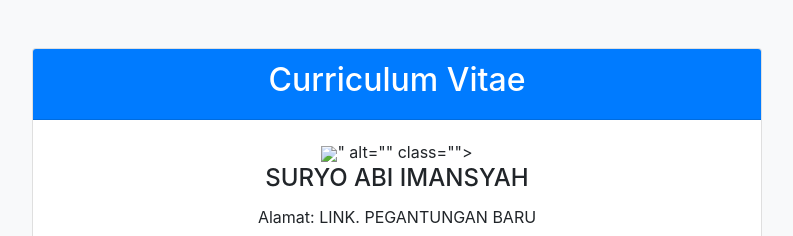
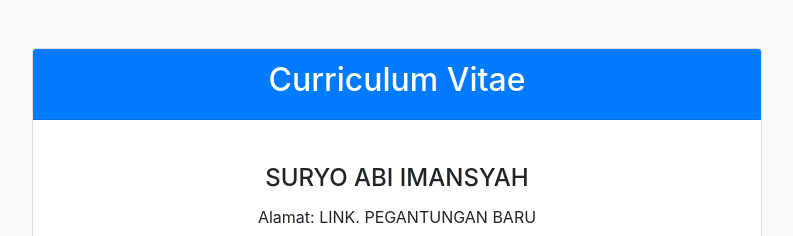
Before and after one commit to abiimansyah/abi.github.io, a plain HTML site: page profile.html in a window 1280 px wide. Shown: the top 236 px of the page, without its empty margins (243-1036 px from the left). Drawn offline with nearby package versions, Linux system fonts and the light colour scheme.

Commit message:
Update profile.html

```diff
--- a/profile.html
+++ b/profile.html
@@ -28,7 +28,7 @@
             <h2>Curriculum Vitae</h2>
           </div>
           <div class="card-body text-center">
-            <img src="<img alt="" class="xz74otr xf1ldfh x131esax xdajt7p xxfnqb6 xhaqhkv x1pt367s" referrerpolicy="origin-when-cross-origin" src="https://scontent.xx.fbcdn.net/v/t1.15752-9/411675802_902579914672063_4686748286419299538_n.jpg?stp=dst-jpg_p180x540&amp;_nc_cat=100&amp;ccb=1-7&amp;_nc_sid=510075&amp;_nc_ohc=IxfMu6tDT7MAX8Rlosr&amp;_nc_ad=z-m&amp;_nc_cid=0&amp;_nc_ht=scontent.xx&amp;oh=03_AdSLMhk4rt3uKfVsvX1fzmcKaFdpHW9e2lhOW7LI5qhJvQ&amp;oe=65BC9CFD">" alt="" class="">
+            <img src="<img alt="" class="xz74otr xf1ldfh x131esax xdajt7p xxfnqb6 xhaqhkv x1pt367s" referrerpolicy="origin-when-cross-origin" src="https://scontent.xx.fbcdn.net/v/t1.15752-9/411675802_902579914672063_4686748286419299538_n.jpg?stp=dst-jpg_p180x540&amp;_nc_cat=100&amp;ccb=1-7&amp;_nc_sid=510075&amp;_nc_ohc=IxfMu6tDT7MAX8Rlosr&amp;_nc_ad=z-m&amp;_nc_cid=0&amp;_nc_ht=scontent.xx&amp;oh=03_AdSLMhk4rt3uKfVsvX1fzmcKaFdpHW9e2lhOW7LI5qhJvQ&amp;oe=65BC9CFD">
             <h4 class="card-title">SURYO ABI IMANSYAH</h4>
             <p class="card-text">Alamat: LINK. PEGANTUNGAN BARU</p>
             <p class="card-text">Telepon: 08998841519</p>
```
